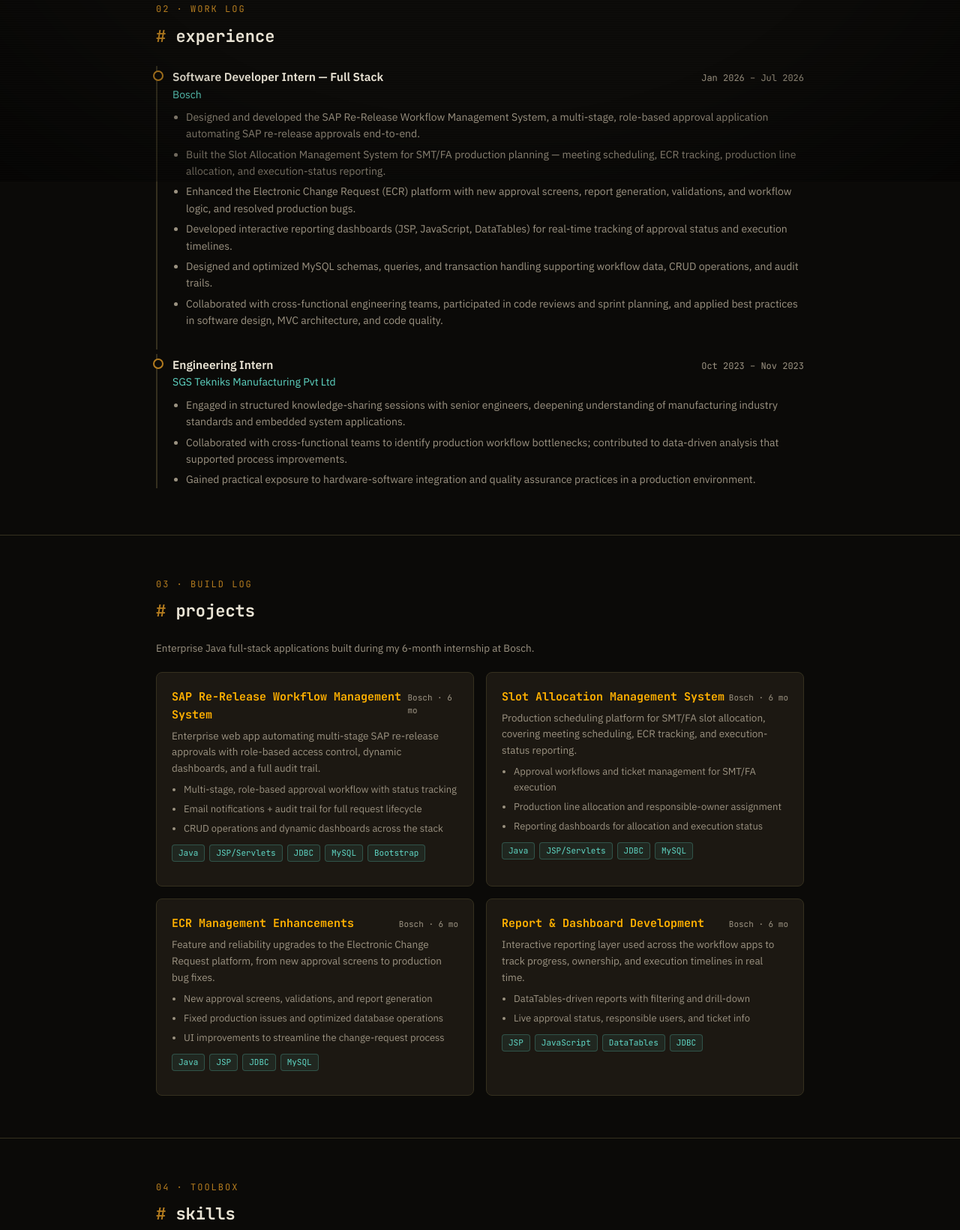
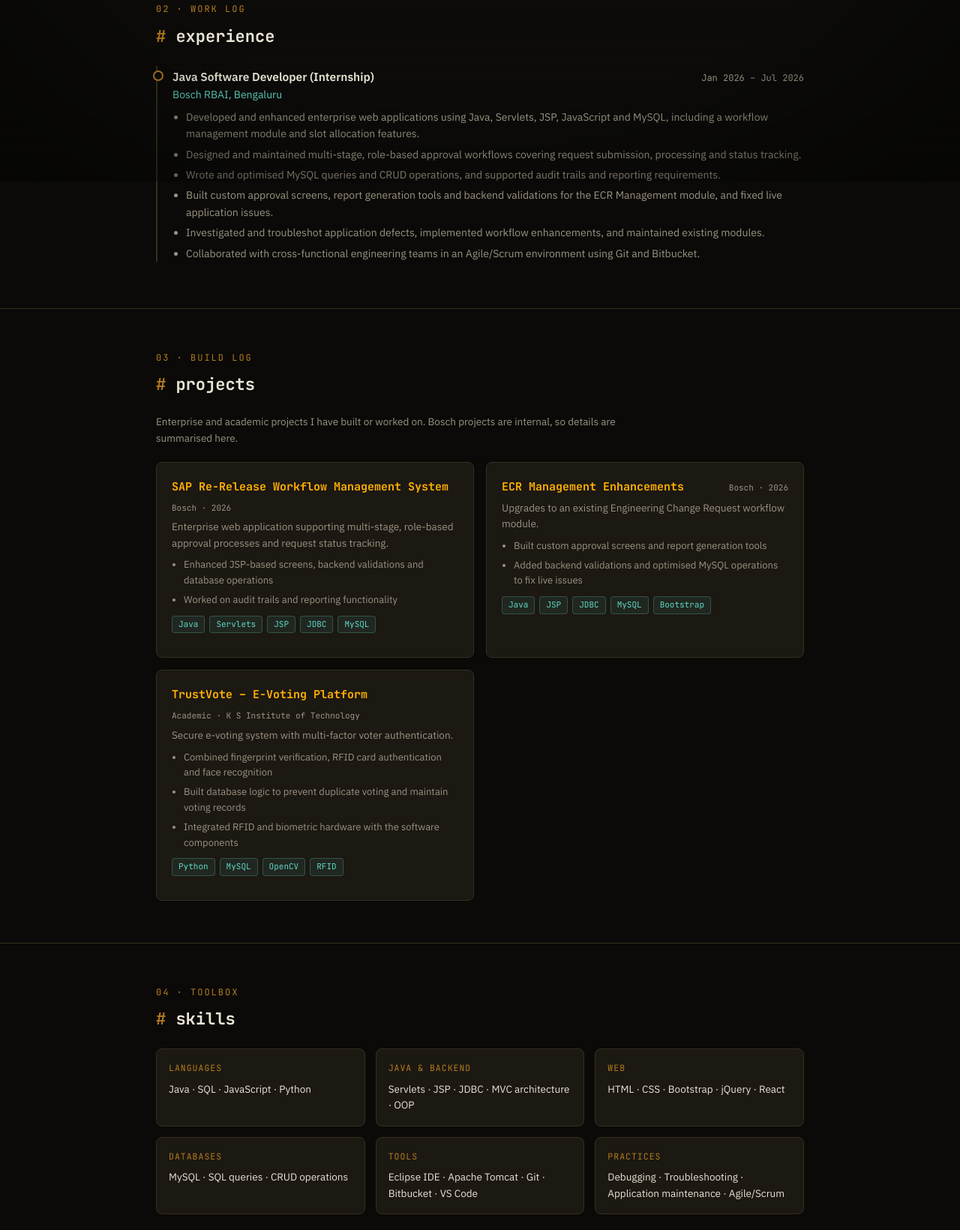
Before and after one commit to thanushree-alt/portfolio, a plain HTML site: page index.html in a window 1280 px wide. Shown: the part 558-2198 px from the top of the page at 75% size. Drawn offline with Linux system fonts and the light colour scheme.

Commit message:
Updated portfolio Nov

```diff
--- a/index.html
+++ b/index.html
@@ -3,7 +3,8 @@
 <head>
 <meta charset="UTF-8">
 <meta name="viewport" content="width=device-width, initial-scale=1.0">
-<title>Thanushree MK — Full-Stack Developer</title>
+<title>Thanushree MK | Java Developer</title>
+<meta name="description" content="Thanushree MK - ECE graduate and Java developer with hands-on experience in enterprise web applications at Bosch.">
 <link rel="preconnect" href="https://fonts.googleapis.com">
 <link href="https://fonts.googleapis.com/css2?family=JetBrains+Mono:wght@400;500;600;700;800&family=IBM+Plex+Sans:wght@400;500;600&display=swap" rel="stylesheet">
 <style>
@@ -17,7 +18,6 @@
     --amber: #ffb000;
     --amber-dim: #b47c1f;
     --teal: #5fd6c4;
-    --red: #ff6b5e;
     --mono: 'JetBrains Mono', monospace;
     --sans: 'IBM Plex Sans', sans-serif;
   }
@@ -32,7 +32,6 @@
   }
   ::selection{background:var(--amber);color:#0b0a08;}
 
-  /* subtle CRT scanline + vignette, very low opacity */
   body::before{
     content:"";
     position:fixed; inset:0;
@@ -56,21 +55,21 @@
 
   .wrap{max-width:920px; margin:0 auto; padding:0 28px;}
 
-  /* ---------- NAV ---------- */
+  /* NAV */
   nav{
     position:sticky; top:0; z-index:100;
     background:rgba(11,10,8,0.88);
     backdrop-filter:blur(6px);
     border-bottom:1px solid var(--hairline);
   }
-  nav .wrap{display:flex; align-items:center; justify-content:space-between; height:56px;}
+  nav .wrap{display:flex; align-items:center; justify-content:space-between; height:56px; flex-wrap:wrap; gap:8px;}
   .brand{font-family:var(--mono); font-weight:700; color:var(--amber); font-size:15px; letter-spacing:0.5px;}
   .brand span{color:var(--text-dim);}
   .navlinks{display:flex; gap:18px; font-family:var(--mono); font-size:13px; flex-wrap:wrap;}
   .navlinks a{color:var(--text-dim);}
   .navlinks a:hover{color:var(--amber); text-decoration:none;}
 
-  /* ---------- HERO / TERMINAL ---------- */
+  /* HERO / TERMINAL */
   .hero{padding:64px 0 40px;}
   .terminal{
     background:var(--bg-panel);
@@ -89,24 +88,14 @@
   .dot.r{background:#ff5f56;}
   .dot.y{background:#ffbd2e;}
   .dot.g{background:#27c93f;}
-  .term-title{
-    margin-left:8px; font-family:var(--mono); font-size:12px; color:var(--text-dim);
-  }
-  .term-body{
-    padding:22px 24px 26px;
-    font-family:var(--mono);
-    font-size:14px;
-    min-height:260px;
-  }
+  .term-title{margin-left:8px; font-family:var(--mono); font-size:12px; color:var(--text-dim);}
+  .term-body{padding:22px 24px 26px; font-family:var(--mono); font-size:14px; min-height:260px;}
   .term-line{color:var(--text-dim); margin-bottom:4px;}
   .prompt{color:var(--teal);}
   .path{color:var(--amber-dim);}
   .out-name{color:var(--amber); font-size:28px; font-weight:800; letter-spacing:0.5px; display:block; margin:14px 0 6px;}
   .out-role{color:var(--text); font-size:15px; display:block; margin-bottom:14px;}
   .out-line{color:var(--text-dim); display:block; margin-bottom:4px; font-size:13.5px;}
-  .cursor{display:inline-block; width:8px; height:15px; background:var(--amber); vertical-align:middle; animation:blink 1s step-end infinite;}
-  @keyframes blink{50%{opacity:0;}}
-
   .term-input-row{
     display:flex; align-items:center; gap:8px; margin-top:16px;
     border-top:1px dashed var(--hairline); padding-top:14px;
@@ -119,7 +108,7 @@
   .term-hint{color:var(--text-dim); font-size:11.5px; margin-top:10px; font-family:var(--mono);}
   .term-hint b{color:var(--amber-dim);}
 
-  /* ---------- SECTIONS ---------- */
+  /* SECTIONS */
   section{padding:56px 0;}
   section + section{border-top:1px solid var(--hairline);}
   .eyebrow{
@@ -129,9 +118,7 @@
   h2{font-family:var(--mono); font-size:22px; color:var(--text); margin-bottom:22px; font-weight:700;}
   h2::before{content:"# "; color:var(--amber-dim);}
 
-  .lead{color:var(--text-dim); max-width:640px; margin-bottom:8px;}
-
-  /* experience */
+  /* EXPERIENCE */
   .job{
     border-left:2px solid var(--hairline);
     padding:2px 0 22px 20px;
@@ -151,7 +138,7 @@
   .job ul{margin:8px 0 0 18px; color:var(--text-dim); font-size:14px;}
   .job li{margin-bottom:5px;}
 
-  /* projects */
+  /* PROJECTS */
   .projects-lead{color:var(--text-dim); font-size:13.5px; max-width:640px; margin-bottom:20px;}
   .projects-grid{display:grid; grid-template-columns:1fr 1fr; gap:16px;}
   @media(max-width:720px){.projects-grid{grid-template-columns:1fr;}}
@@ -160,7 +147,7 @@
     padding:20px; transition:border-color .18s, transform .18s;
   }
   .card:hover{border-color:var(--amber-dim); transform:translateY(-2px);}
-  .card-top{display:flex; justify-content:space-between; align-items:baseline; margin-bottom:6px;}
+  .card-top{display:flex; justify-content:space-between; align-items:baseline; gap:8px; flex-wrap:wrap; margin-bottom:6px;}
   .card h3{font-family:var(--mono); font-size:15px; color:var(--amber); font-weight:700;}
   .card .date{font-family:var(--mono); font-size:11px; color:var(--text-dim);}
   .stack{display:flex; flex-wrap:wrap; gap:6px; margin:10px 0 12px;}
@@ -173,34 +160,32 @@
   .card ul{margin:8px 0 0 16px; color:var(--text-dim); font-size:13px;}
   .card li{margin-bottom:5px;}
 
-  /* skills */
+  /* SKILLS */
   .skills-grid{display:grid; grid-template-columns:repeat(3,1fr); gap:14px;}
   @media(max-width:720px){.skills-grid{grid-template-columns:1fr 1fr;}}
+  @media(max-width:480px){.skills-grid{grid-template-columns:1fr;}}
   .skill-cat{background:var(--bg-panel); border:1px solid var(--hairline); border-radius:8px; padding:16px;}
   .skill-cat .label{font-family:var(--mono); color:var(--amber-dim); font-size:11.5px; text-transform:uppercase; letter-spacing:1px; margin-bottom:8px;}
   .skill-cat .val{color:var(--text); font-size:13.5px;}
 
-  /* education */
+  /* EDUCATION */
   .edu-box{background:var(--bg-panel); border:1px solid var(--hairline); border-radius:8px; padding:20px;}
   .edu-box .job-role{margin-bottom:2px;}
 
-  /* certifications */
-  .cert-grid{display:grid; grid-template-columns:1fr 1fr 1fr; gap:14px;}
+  /* CERTIFICATIONS */
+  .cert-grid{display:grid; grid-template-columns:1fr 1fr; gap:14px;}
   @media(max-width:720px){.cert-grid{grid-template-columns:1fr;}}
-  .cert-card{
-    background:var(--bg-panel); border:1px solid var(--hairline); border-radius:8px;
-    padding:16px;
-  }
+  .cert-card{background:var(--bg-panel); border:1px solid var(--hairline); border-radius:8px; padding:16px;}
   .cert-card .cert-name{color:var(--text); font-size:13.5px; font-weight:600; margin-bottom:4px;}
   .cert-card .cert-org{font-family:var(--mono); font-size:12px; color:var(--text-dim);}
 
-  /* contact */
+  /* CONTACT */
   .contact-grid{display:flex; gap:14px; flex-wrap:wrap;}
   .contact-item{
     font-family:var(--mono); font-size:13.5px;
     background:var(--bg-panel); border:1px solid var(--hairline);
     padding:12px 16px; border-radius:8px; color:var(--text-dim);
-    display:flex; align-items:center; gap:8px;
+    display:flex; align-items:center; gap:8px; word-break:break-all;
   }
   .contact-item b{color:var(--amber-dim); font-weight:600;}
 
@@ -233,13 +218,13 @@
     <div class="term-body" id="termBody">
       <div class="term-line"><span class="prompt">➜</span> <span class="path">~</span> whoami</div>
       <span class="out-name">Thanushree MK</span>
-      <span class="out-role">Electronics &amp; Communications Engineer · Embedded Systems &amp; Full-Stack Developer</span>
-      <span class="out-line">ECE graduate · Software Developer Intern @ Bosch (Java full-stack, embedded systems, IoT)</span>
-      <span class="out-line">Based in Bangalore, Karnataka</span>
+      <span class="out-role">Java Developer · Electronics &amp; Communication Engineer</span>
+      <span class="out-line">ECE graduate (2026) · Java Software Developer Intern @ Bosch</span>
+      <span class="out-line">Based in Bangalore, Karnataka · Open to entry-level Java and software engineering roles</span>
 
       <div class="term-input-row">
         <span class="prompt">➜</span> <span class="path">~</span>
-        <input type="text" id="termInput" placeholder="type a command..." autocomplete="off" spellcheck="false">
+        <input type="text" id="termInput" placeholder="type a command..." autocomplete="off" spellcheck="false" aria-label="Terminal input">
       </div>
       <div class="term-hint">try <b>help</b>, <b>projects</b>, <b>skills</b>, <b>contact</b>, or <b>clear</b></div>
     </div>
@@ -253,30 +238,17 @@
 
     <div class="job">
       <div class="job-row">
-        <span class="job-role">Software Developer Intern — Full Stack</span>
+        <span class="job-role">Java Software Developer (Internship)</span>
         <span class="job-date">Jan 2026 – Jul 2026</span>
       </div>
-      <div class="job-org">Bosch</div>
+      <div class="job-org">Bosch RBAI, Bengaluru</div>
       <ul>
-        <li>Designed and developed the SAP Re-Release Workflow Management System, a multi-stage, role-based approval application automating SAP re-release approvals end-to-end.</li>
-        <li>Built the Slot Allocation Management System for SMT/FA production planning — meeting scheduling, ECR tracking, production line allocation, and execution-status reporting.</li>
-        <li>Enhanced the Electronic Change Request (ECR) platform with new approval screens, report generation, validations, and workflow logic, and resolved production bugs.</li>
-        <li>Developed interactive reporting dashboards (JSP, JavaScript, DataTables) for real-time tracking of approval status and execution timelines.</li>
-        <li>Designed and optimized MySQL schemas, queries, and transaction handling supporting workflow data, CRUD operations, and audit trails.</li>
-        <li>Collaborated with cross-functional engineering teams, participated in code reviews and sprint planning, and applied best practices in software design, MVC architecture, and code quality.</li>
-      </ul>
-    </div>
-
-    <div class="job">
-      <div class="job-row">
-        <span class="job-role">Engineering Intern</span>
-        <span class="job-date">Oct 2023 – Nov 2023</span>
-      </div>
-      <div class="job-org">SGS Tekniks Manufacturing Pvt Ltd</div>
-      <ul>
-        <li>Engaged in structured knowledge-sharing sessions with senior engineers, deepening understanding of manufacturing industry standards and embedded system applications.</li>
-        <li>Collaborated with cross-functional teams to identify production workflow bottlenecks; contributed to data-driven analysis that supported process improvements.</li>
-        <li>Gained practical exposure to hardware-software integration and quality assurance practices in a production environment.</li>
+        <li>Developed and enhanced enterprise web applications using Java, Servlets, JSP, JavaScript and MySQL, including a workflow management module and slot allocation features.</li>
+        <li>Designed and maintained multi-stage, role-based approval workflows covering request submission, processing and status tracking.</li>
+        <li>Wrote and optimised MySQL queries and CRUD operations, and supported audit trails and reporting requirements.</li>
+        <li>Built custom approval screens, report generation tools and backend validations for the ECR Management module, and fixed live application issues.</li>
+        <li>Investigated and troubleshot application defects, implemented workflow enhancements, and maintained existing modules.</li>
+        <li>Collaborated with cross-functional engineering teams in an Agile/Scrum environment using Git and Bitbucket.</li>
       </ul>
     </div>
   </div>
@@ -286,50 +258,38 @@
   <div class="wrap">
     <div class="eyebrow">03 · build log</div>
     <h2>projects</h2>
-    <p class="projects-lead">Enterprise Java full-stack applications built during my 6-month internship at Bosch.</p>
+    <p class="projects-lead">Enterprise and academic projects I have built or worked on. Bosch projects are internal, so details are summarised here.</p>
     <div class="projects-grid">
 
       <div class="card">
-        <div class="card-top"><h3>SAP Re-Release Workflow Management System</h3><span class="date">Bosch · 6 mo</span></div>
-        <p>Enterprise web app automating multi-stage SAP re-release approvals with role-based access control, dynamic dashboards, and a full audit trail.</p>
+        <div class="card-top"><h3>SAP Re-Release Workflow Management System</h3><span class="date">Bosch · 2026</span></div>
+        <p>Enterprise web application supporting multi-stage, role-based approval processes and request status tracking.</p>
         <ul>
-          <li>Multi-stage, role-based approval workflow with status tracking</li>
-          <li>Email notifications + audit trail for full request lifecycle</li>
-          <li>CRUD operations and dynamic dashboards across the stack</li>
+          <li>Enhanced JSP-based screens, backend validations and database operations</li>
+          <li>Worked on audit trails and reporting functionality</li>
         </ul>
-        <div class="stack"><span class="tag">Java</span><span class="tag">JSP/Servlets</span><span class="tag">JDBC</span><span class="tag">MySQL</span><span class="tag">Bootstrap</span></div>
+        <div class="stack"><span class="tag">Java</span><span class="tag">Servlets</span><span class="tag">JSP</span><span class="tag">JDBC</span><span class="tag">MySQL</span></div>
       </div>
 
       <div class="card">
-        <div class="card-top"><h3>Slot Allocation Management System</h3><span class="date">Bosch · 6 mo</span></div>
-        <p>Production scheduling platform for SMT/FA slot allocation, covering meeting scheduling, ECR tracking, and execution-status reporting.</p>
+        <div class="card-top"><h3>ECR Management Enhancements</h3><span class="date">Bosch · 2026</span></div>
+        <p>Upgrades to an existing Engineering Change Request workflow module.</p>
         <ul>
-          <li>Approval workflows and ticket management for SMT/FA execution</li>
-          <li>Production line allocation and responsible-owner assignment</li>
-          <li>Reporting dashboards for allocation and execution status</li>
+          <li>Built custom approval screens and report generation tools</li>
+          <li>Added backend validations and optimised MySQL operations to fix live issues</li>
         </ul>
-        <div class="stack"><span class="tag">Java</span><span class="tag">JSP/Servlets</span><span class="tag">JDBC</span><span class="tag">MySQL</span></div>
+        <div class="stack"><span class="tag">Java</span><span class="tag">JSP</span><span class="tag">JDBC</span><span class="tag">MySQL</span><span class="tag">Bootstrap</span></div>
       </div>
 
       <div class="card">
-        <div class="card-top"><h3>ECR Management Enhancements</h3><span class="date">Bosch · 6 mo</span></div>
-        <p>Feature and reliability upgrades to the Electronic Change Request platform, from new approval screens to production bug fixes.</p>
+        <div class="card-top"><h3>TrustVote – E-Voting Platform</h3><span class="date">Academic · K S Institute of Technology</span></div>
+        <p>Secure e-voting system with multi-factor voter authentication.</p>
         <ul>
-          <li>New approval screens, validations, and report generation</li>
-          <li>Fixed production issues and optimized database operations</li>
-          <li>UI improvements to streamline the change-request process</li>
+          <li>Combined fingerprint verification, RFID card authentication and face recognition</li>
+          <li>Built database logic to prevent duplicate voting and maintain voting records</li>
+          <li>Integrated RFID and biometric hardware with the software components</li>
         </ul>
-        <div class="stack"><span class="tag">Java</span><span class="tag">JSP</span><span class="tag">JDBC</span><span class="tag">MySQL</span></div>
-      </div>
-
-      <div class="card">
-        <div class="card-top"><h3>Report &amp; Dashboard Development</h3><span class="date">Bosch · 6 mo</span></div>
-        <p>Interactive reporting layer used across the workflow apps to track progress, ownership, and execution timelines in real time.</p>
-        <ul>
-          <li>DataTables-driven reports with filtering and drill-down</li>
-          <li>Live approval status, responsible users, and ticket info</li>
-        </ul>
-        <div class="stack"><span class="tag">JSP</span><span class="tag">JavaScript</span><span class="tag">DataTables</span><span class="tag">JDBC</span></div>
+        <div class="stack"><span class="tag">Python</span><span class="tag">MySQL</span><span class="tag">OpenCV</span><span class="tag">RFID</span></div>
       </div>
 
     </div>
@@ -341,13 +301,12 @@
     <div class="eyebrow">04 · toolbox</div>
     <h2>skills</h2>
     <div class="skills-grid">
-      <div class="skill-cat"><div class="label">Programming Languages</div><div class="val">Java · Python · C++ · JavaScript · SQL · Verilog</div></div>
-      <div class="skill-cat"><div class="label">Full-Stack Web Dev</div><div class="val">JSP · Servlets · JDBC · MVC · HTML5 · CSS · Bootstrap · jQuery · DataTables</div></div>
-      <div class="skill-cat"><div class="label">Databases</div><div class="val">MySQL · Schema Design · Query Optimization · Transaction Handling</div></div>
-      <div class="skill-cat"><div class="label">Frameworks &amp; Practices</div><div class="val">Workflow Automation · Role-Based Access Control (RBAC) · CRUD Applications · Enterprise Web Apps</div></div>
-      <div class="skill-cat"><div class="label">Embedded Systems &amp; IoT</div><div class="val">Arduino · ESP32 · ARM Cortex · 8051 MCU · Embedded C</div></div>
-      <div class="skill-cat"><div class="label">VLSI &amp; Hardware Design</div><div class="val">Verilog · Digital Logic Design</div></div>
-      <div class="skill-cat"><div class="label">Tools &amp; Platforms</div><div class="val">Eclipse · VS Code · Arduino IDE · Git · AutoCAD</div></div>
+      <div class="skill-cat"><div class="label">Languages</div><div class="val">Java · SQL · JavaScript · Python</div></div>
+      <div class="skill-cat"><div class="label">Java &amp; Backend</div><div class="val">Servlets · JSP · JDBC · MVC architecture · OOP</div></div>
+      <div class="skill-cat"><div class="label">Web</div><div class="val">HTML · CSS · Bootstrap · jQuery · React</div></div>
+      <div class="skill-cat"><div class="label">Databases</div><div class="val">MySQL · SQL queries · CRUD operations</div></div>
+      <div class="skill-cat"><div class="label">Tools</div><div class="val">Eclipse IDE · Apache Tomcat · Git · Bitbucket · VS Code</div></div>
+      <div class="skill-cat"><div class="label">Practices</div><div class="val">Debugging · Troubleshooting · Application maintenance · Agile/Scrum</div></div>
     </div>
   </div>
 </section>
@@ -358,11 +317,11 @@
     <h2>education</h2>
     <div class="edu-box">
       <div class="job-row">
-        <span class="job-role">B.E. — Electronics &amp; Communication</span>
-        <span class="job-date">May 2022 – Jun 2026</span>
+        <span class="job-role">B.E. — Electronics &amp; Communication Engineering</span>
+        <span class="job-date">Mar 2022 – Oct 2026</span>
       </div>
-      <div class="job-org" style="margin-bottom:10px;">K S Institute of Technology, Bangalore <span style="color:var(--text-dim); font-size:12.5px;">(currently pursuing final year)</span></div>
-      <p style="color:var(--text-dim); font-size:13.5px;">Coursework: Embedded Systems, Digital Signal Processing, VLSI Design, Microcontrollers &amp; Applications, Computer Networks, Data Structures.</p>
+      <div class="job-org" style="margin-bottom:6px;">K S Institute of Technology, Bangalore</div>
+      <p style="color:var(--text-dim); font-size:13.5px;">CGPA: 8.0 / 10.0</p>
     </div>
   </div>
 </section>
@@ -370,19 +329,11 @@
 <section id="certifications">
   <div class="wrap">
     <div class="eyebrow">06 · credentials</div>
-    <h2>certifications &amp; training</h2>
+    <h2>certifications</h2>
     <div class="cert-grid">
       <div class="cert-card">
-        <div class="cert-name">Technology Apprenticeship Program</div>
-        <div class="cert-org">Accenture UK via Forage</div>
-      </div>
-      <div class="cert-card">
-        <div class="cert-name">GenAI-Powered Data Analytics</div>
+        <div class="cert-name">GenAI Data Analytics</div>
         <div class="cert-org">Tata Consultancy Services via Forage</div>
-      </div>
-      <div class="cert-card">
-        <div class="cert-name">C++ Programming</div>
-        <div class="cert-org">Infosys Springboard</div>
       </div>
     </div>
   </div>
@@ -413,14 +364,10 @@
   const body = document.getElementById('termBody');
   const inputRow = input.parentElement;
 
-  const commands = {
-    help: "available: help, about, projects, skills, contact, education, certifications, clear",
-    about: "→ scrolling to nothing yet — check experience section below.",
-    projects: "→ jumping to #projects",
-    skills: "→ jumping to #skills",
-    contact: "→ jumping to #contact",
-    education: "→ jumping to #education",
-    certifications: "→ jumping to #certifications",
+  const sections = ['projects','skills','contact','education','certifications','experience'];
+  const responses = {
+    help: "available: help, about, experience, projects, skills, education, certifications, contact, clear",
+    about: "ECE graduate and Java developer. Interned at Bosch building enterprise web applications.",
   };
 
   function printLine(text, cls){
@@ -431,33 +378,28 @@
   }
 
   input.addEventListener('keydown', function(e){
-    if(e.key === 'Enter'){
+    if(e.key !== 'Enter') return;
     const raw = input.value.trim();
     const cmd = raw.toLowerCase();
+    input.value = '';
+    if(cmd === '') return;
     printLine('➜ ~ ' + raw);
-      input.value = '';
 
     if(cmd === 'clear'){
-        document.querySelectorAll('#termBody .term-line').forEach(el => el.remove());
+      document.querySelectorAll('#termBody .term-line, #termBody .out-line').forEach(el => el.remove());
       return;
     }
-      if(['projects','skills','contact','education','certifications'].includes(cmd)){
-        printLine(commands[cmd], 'out-line');
+    if(sections.includes(cmd)){
+      printLine('→ jumping to #' + cmd, 'out-line');
       const target = document.getElementById(cmd);
       if(target) setTimeout(() => target.scrollIntoView({behavior:'smooth', block:'start'}), 150);
       return;
     }
-      if(cmd === 'help'){
-        printLine(commands.help, 'out-line');
+    if(responses[cmd]){
+      printLine(responses[cmd], 'out-line');
       return;
     }
-      if(cmd === 'about'){
-        printLine("ECE graduate, full-stack + embedded background. See sections below.", 'out-line');
-        return;
-      }
-      if(cmd === ''){ return; }
     printLine(`command not found: ${raw} — try "help"`, 'out-line');
-    }
   });
 </script>
 
```
Lines whose indentation alone changed are shown as unchanged.
